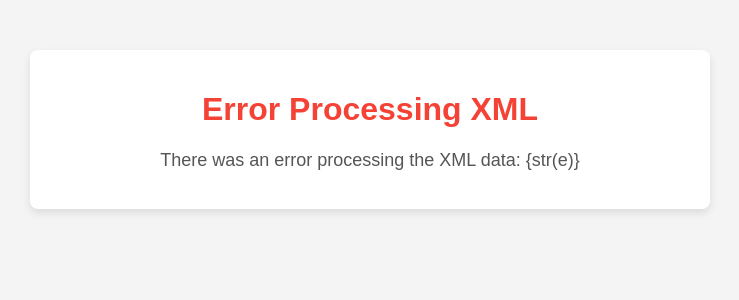
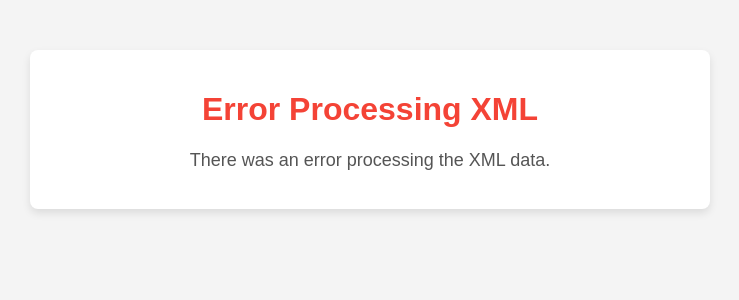
Before and after one commit to PureUsagi/IFS4103CTF, a Flask app: template Server 1 - Basic/templates/basicchallenge_error.html in a window 1280 px wide. Shown: the top 300 px of the page, without its empty margins (270-1009 px from the left). Run offline with Flask 3, Linux system fonts and the light colour scheme; the template is opened without the code that fills it, so the values that code supplies are empty.

Commit message:
Update error message of server 1.

```diff
--- a/Server 1 - Basic/templates/basicchallenge_error.html
+++ b/Server 1 - Basic/templates/basicchallenge_error.html
@@ -34,7 +34,7 @@
 <body>
     <div class="container">
         <h1>Error Processing XML</h1>
-        <p>There was an error processing the XML data: {str(e)}</p>
+        <p>There was an error processing the XML data.</p>
     </div>
 </body>
 </html>
```
